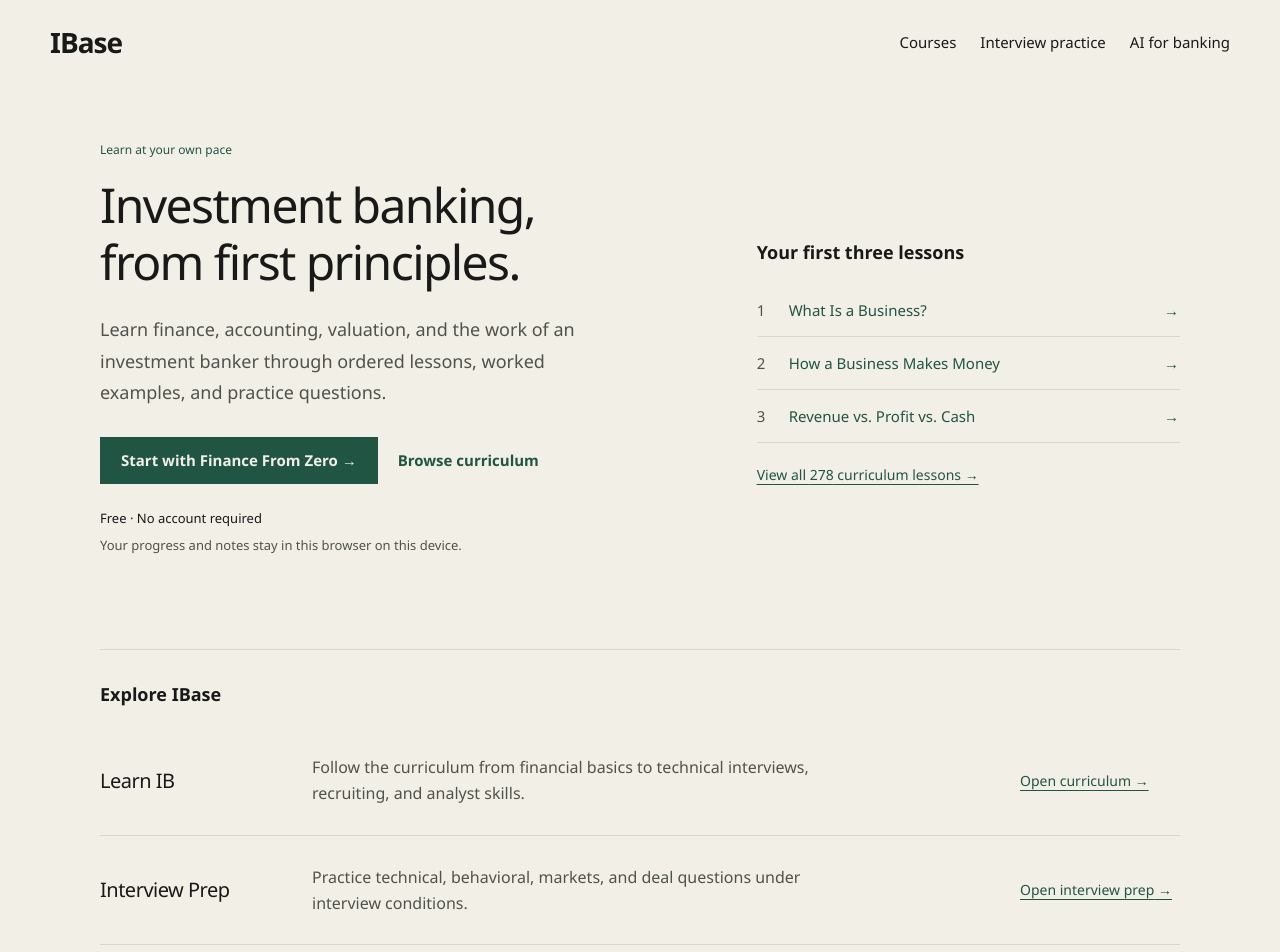
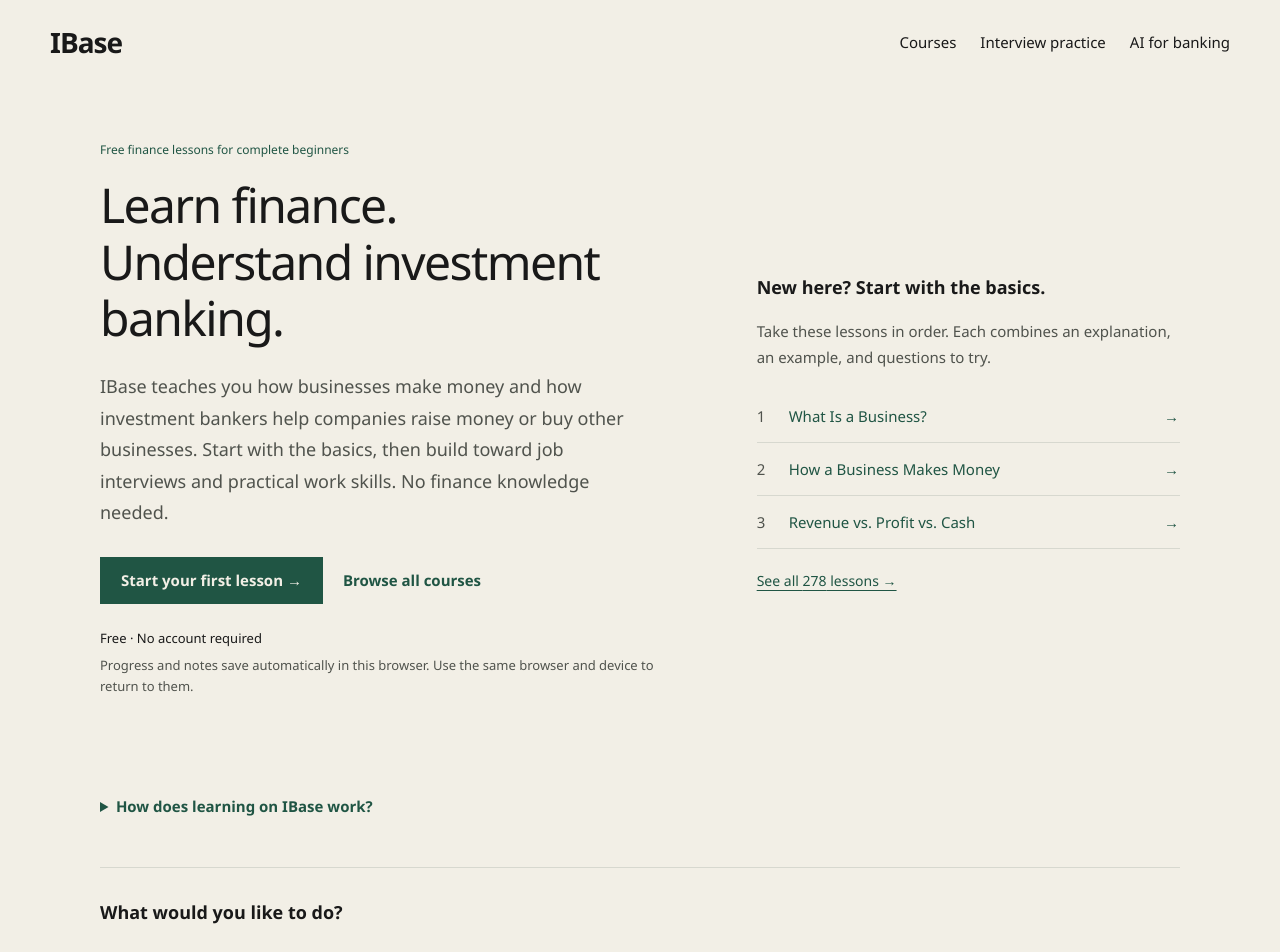
Before and after one commit to Trackifer-student/ibase, a React (Vite) app: page / in a window 1280 px wide. Shown: the top 952 px of the page. Built offline with nearby package versions, Linux system fonts and the light colour scheme.

Commit message:
Clarify beginner orientation and navigation: src/App.jsx

```diff
--- a/src/App.jsx
+++ b/src/App.jsx
@@ -1052,7 +1052,7 @@ function App() {
 
         <section className={`lesson-shell ${outlineOpen ? 'outline-open' : ''}`}>
           <nav className="breadcrumbs" aria-label="Breadcrumb">
-            <button onClick={openLearn}>Curriculum</button><span>/</span>
+            <button onClick={openLearn}>All courses</button><span>/</span>
             <button onClick={() => { setPage('module'); scrollTop() }}>{activeModule.title}</button>
           </nav>
           <button className="outline-toggle" aria-expanded={outlineOpen} aria-controls="lesson-outline"
@@ -1115,6 +1115,11 @@ function App() {
             />
           </div>
 
+          {lessonStep === 0 && <details className="getting-started lesson-help">
+            <summary>First lesson? Here’s how it works.</summary>
+            <p>Read each step and use the button below to continue. Try the questions and check the feedback. Notes saves your own reminders. Click highlighted terms for a definition.</p>
+            <p>At the end, choose Next lesson or Back to module to save completion. Completed lessons and notes stay in this browser; reopening a lesson starts it from the beginning.</p>
+          </details>}
           {/* INTRO */}
 
           {step.type === 'intro' && (
@@ -2364,7 +2369,7 @@ function App() {
             className="back-button"
             onClick={openLearn}
           >
-            ← All tracks
+            ← All courses
           </button>
         </nav>
 
@@ -2420,7 +2425,7 @@ function App() {
                       {module.lessons.length} lessons
                     </small>
 
-                    <button onClick={() => openModule(module)}>Open module →</button>
+                    <button onClick={() => openModule(module)}>View lessons →</button>
                   </footer>
                 </article>
               ),
@@ -2484,15 +2489,10 @@ function App() {
           </h1>
 
           <p className="page-intro">
-            Start from the beginning or
-            jump to exactly what you
-            need. Concepts build on each
-            other, and anything
-            important can be refreshed
-            along the way.
+            New to finance? Begin with Finance From Zero below and follow the lessons in order. Each course is divided into modules: small groups of lessons on one topic. Already know the basics? Browse or search for a topic.
           </p>
 
-          <div className="learning-dashboard">
+          {(completedCurriculumCount > 0 || xp > 0 || needsReview.length > 0) && <div className="learning-dashboard">
             <article>
               <span>CURRICULUM PROGRESS</span>
               <strong>
@@ -2516,15 +2516,15 @@ function App() {
             </article>
 
             <article>
-              <span>XP</span>
+              <span>Learning points</span>
               <strong>{xp}</strong>
               <p>earned on this device</p>
             </article>
-          </div>
+          </div>}
 
           <div className="resume-strip">
             <div><span className="eyebrow">{completedCurriculumCount ? 'CONTINUE LEARNING' : 'BEGIN HERE'}</span>
-              <p>{completedCurriculumCount ? 'Pick up with your next unfinished lesson.' : 'Start with Finance From Zero. Then follow the index in order.'}</p>
+              <p>{completedCurriculumCount ? 'Pick up with your next unfinished lesson.' : 'Your starting point: What Is a Business? No prior knowledge needed.'}</p>
               <small>Progress and notes are saved in this browser on this device. No account required.</small></div>
             {nextEntry ? <button className="primary-button" onClick={() => startEntry(nextEntry)}>{nextEntry.lesson.title} →</button>
               : <strong>Curriculum complete. Use the review queue or cumulative exam.</strong>}
@@ -2547,7 +2547,7 @@ function App() {
           </section> : <div className="curriculum-index">
             {tracks.map(track => <section key={track.id}>
               <div className="index-heading"><span className="module-code">Track {track.number}</span>
-                <h2>{track.title}</h2><button onClick={() => openTrack(track)}>View track →</button></div>
+                <h2>{track.title}</h2><button onClick={() => openTrack(track)}>View course →</button></div>
               <div className="index-columns" aria-hidden="true"><span>Code</span><span>Module</span><span>Progress</span><span></span></div>
               {track.modules.map(module => {
                 const done = module.lessons.filter(lesson => completedLessons.includes(lesson.id)).length
@@ -2555,7 +2555,7 @@ function App() {
                   <span className="module-code">{module.number}</span>
                   <div><h3>{module.title}</h3><small>{module.lessons.length} lessons</small></div>
                   <span className="index-completion">{done === module.lessons.length ? '✓ Complete' : `${done} / ${module.lessons.length}`}</span>
-                  <a href={`/module/${module.id}`} onClick={event => followLink(event, () => { setActiveTrack(track); openModule(module) })}>Open module →</a>
+                  <a href={`/module/${module.id}`} onClick={event => followLink(event, () => { setActiveTrack(track); openModule(module) })}>View lessons →</a>
                 </div>
               })}
             </section>)}
@@ -2607,7 +2607,7 @@ function App() {
           <span className="xp-display">{xp} XP</span>
         </nav>
 
-        <InterviewPrep onBack={goHome} />
+        <InterviewPrep onBack={goHome} onLearn={openLearn} />
         {renderFooter()}
       </main>
     )
@@ -2633,12 +2633,10 @@ function App() {
         <section className="ai-course-page">
           <p className="eyebrow">AI FOR BANKING</p>
 
-          <h1>Use AI for banking work without outsourcing judgment.</h1>
+          <h1>Learn to use AI in banking.</h1>
 
           <p className="page-intro">
-            {aiBankingModule.lessons.length} practical lessons covering company and industry research, SEC
-            filings, Excel, model checking, presentations, prompting,
-            verification, and confidentiality.
+            {aiBankingModule.lessons.length} lessons on using artificial intelligence for research, spreadsheets, and presentations. Learn how to ask useful questions, check the results, and protect confidential information. New to finance? Start with the main courses first.
           </p>
 
           <div className="ai-course-actions">
@@ -2699,24 +2697,24 @@ function App() {
       <section className="workstation-home">
         {!(completedCurriculumCount > 0 || xp > 0 || needsReview.length > 0) && <div className="home-opening">
           <div className="home-introduction">
-            <p className="eyebrow">Learn at your own pace</p>
-            <h1>Investment banking,<br />from first principles.</h1>
-            <p className="subtitle">Learn finance, accounting, valuation, and the work of an investment banker through ordered lessons, worked examples, and practice questions.</p>
+            <p className="eyebrow">Free finance lessons for complete beginners</p>
+            <h1>Learn finance.<br />Understand investment banking.</h1>
+            <p className="subtitle">IBase teaches you how businesses make money and how investment bankers help companies raise money or buy other businesses. Start with the basics, then build toward job interviews and practical work skills. No finance knowledge needed.</p>
             <div className="home-actions">
-              <a className="primary-button" href={`/lesson/${lessonEntries[0].lesson.id}`} onClick={event => followLink(event, () => { startEntry(lessonEntries[0]) })}>Start with Finance From Zero →</a>
-              <a className="secondary-button" href="/learn" onClick={event => followLink(event, () => { openLearn() })}>Browse curriculum</a>
+              <a className="primary-button" href={`/lesson/${lessonEntries[0].lesson.id}`} onClick={event => followLink(event, () => { startEntry(lessonEntries[0]) })}>Start your first lesson →</a>
+              <a className="secondary-button" href="/learn" onClick={event => followLink(event, () => { openLearn() })}>Browse all courses</a>
             </div>
             <p className="access-line">Free · No account required</p>
-            <p className="local-note">Your progress and notes stay in this browser on this device.</p>
+            <p className="local-note">Progress and notes save automatically in this browser. Use the same browser and device to return to them.</p>
           </div>
           <aside className="curriculum-preview" aria-label="Curriculum preview">
-            <h2 className="panel-heading">Your first three lessons</h2>
+            <h2 className="panel-heading">New here? Start with the basics.</h2><p className="beginner-caption">Take these lessons in order. Each combines an explanation, an example, and questions to try.</p>
             {lessonEntries.slice(0, 3).map((entry, index) => <div className="preview-track" key={entry.lesson.id}>
               <a href={`/lesson/${entry.lesson.id}`} onClick={event => followLink(event, () => startEntry(entry))}>
                 <span className="lesson-order">{index + 1}</span>{entry.lesson.title}<span aria-hidden="true">→</span>
               </a>
             </div>)}
-            <a className="preview-all" href="/learn" onClick={event => followLink(event, () => { openLearn() })}>View all {lessonEntries.length} curriculum lessons →</a>
+            <a className="preview-all" href="/learn" onClick={event => followLink(event, () => { openLearn() })}>See all {lessonEntries.length} lessons →</a>
           </aside>
         </div>}
         {(completedCurriculumCount > 0 || xp > 0 || needsReview.length > 0) && (
@@ -2729,7 +2727,7 @@ function App() {
                 <p>curriculum lessons complete</p>
               </div>
               <div>
-                <span className="dashboard-label">XP</span>
+                <span className="dashboard-label">Learning points</span>
                 <strong>{xp}</strong>
                 <p>earned on this device</p>
               </div>
@@ -2756,11 +2754,20 @@ function App() {
             <p className="local-note">Saved locally in this browser on this device. No account required.</p>
           </section>
         )}
+        <details className="getting-started">
+          <summary>How does learning on IBase work?</summary>
+          <ol>
+            <li><strong>Read and try.</strong> Work through explanations and examples, then check your understanding with practice questions.</li>
+            <li><strong>Finish the lesson.</strong> Use the final Next lesson or Back to module button to record completion and earn 50 learning points (XP).</li>
+            <li><strong>Come back and review.</strong> Use Continue on the homepage for your next unfinished lesson. Open Review to revisit concepts that need practice.</li>
+          </ol>
+          <p>Notes, scores, and completed lessons stay in this browser on this device. They do not sync to another device, and clearing browser storage removes them.</p>
+        </details>
         <section className="area-directory" aria-label="Learning areas">
-          <h2 className="panel-heading">Explore IBase</h2>
-          {[['ledger', '01', 'Learn IB', 'Follow the curriculum from financial basics to technical interviews, recruiting, and analyst skills.', '/learn', openLearn, 'Open curriculum'],
-            ['practice', '02', 'Interview Prep', 'Practice technical, behavioral, markets, and deal questions under interview conditions.', '/interview', openInterview, 'Open interview prep'],
-            ['tools', '03', 'AI for Banking', 'Learn practical workflows, verification, and confidentiality for banking work.', '/ai', openAI, 'Open AI course']].map(([, code, title, body, href, action, label]) =>
+          <h2 className="panel-heading">What would you like to do?</h2>
+          {[['ledger', '01', 'Learn the basics', 'Start here if finance is new to you. Follow courses on businesses, money, and financial statements, then move on to banking and job skills.', '/learn', openLearn, 'Browse courses'],
+            ['practice', '02', 'Prepare for interviews', 'Already know some finance? Try interview questions, compare your answers with examples, or practice a full mock interview.', '/interview', openInterview, 'Practice interviews'],
+            ['tools', '03', 'Explore AI for banking', 'Learn how artificial intelligence can help with research and everyday banking tasks, and how to check its work. A useful next step after the basics.', '/ai', openAI, 'Explore AI lessons']].map(([, code, title, body, href, action, label]) =>
               <div className="directory-row" key={code}>
                 <h2>{title}</h2><p>{body}</p><a href={href} onClick={event => followLink(event, () => { action() })}>{label} →</a></div>)}
         </section>
```
